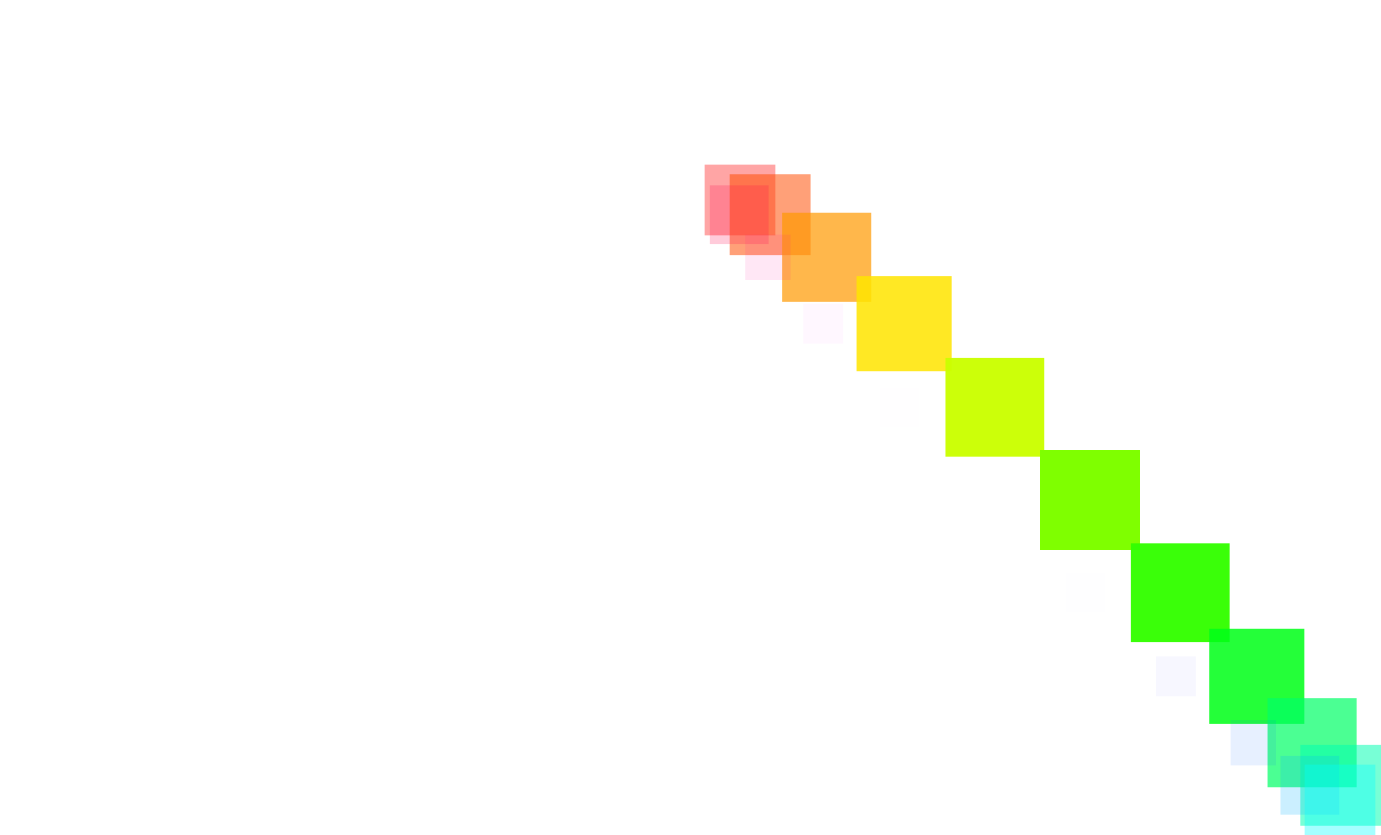
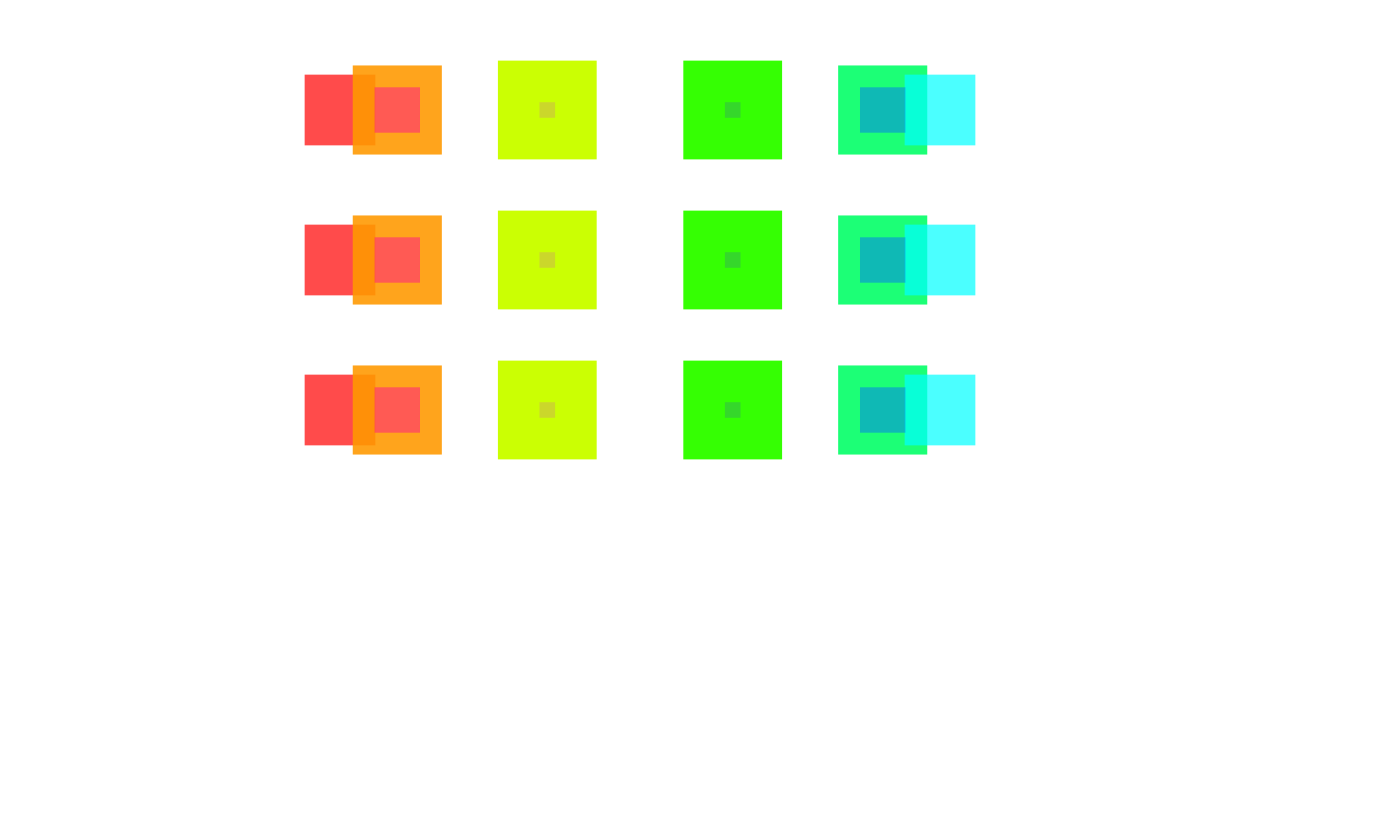
Before and after one commit to sonarct/carousel, a plain HTML site: page index.html in a window 1280 px wide. Shown: the part 140-975 px from the top of the page, 1381 px wide, since content can reach past the window. After the commit the page ends 800 px from the top, so only its background shows below. Drawn offline with Linux system fonts and the light colour scheme.

Commit message:
rebuild with Alex, change drawObject and coordinates

```diff
--- a/control.js
+++ b/control.js
@@ -1,16 +1,15 @@
-var	x0 		= window.innerWidth / 2
-,	y0 		= window.innerHeight / 2
-,	radiusX = 300
-,	radiusY = 50
-,	angle 	= 0
+var	radius	= 300
+,	angle	= 0
 ,	speed	= 0.005
-,	amount  = 20
+,	amount	= 10
 
-var myDrag 		= new Drag(document)
-,	myMomentum 	= new Momentum
-,	myDivs 		= new Divificator(amount);
+var myDrag		= new Drag(document)
+,	myMomentum	= new Momentum
+,	myDivs		= new Divificator(amount)
+,	myDivs2		= new Divificator(amount)
+,	myDivs3		= new Divificator(amount)
 
-var result
+
 
 function animate() {
 	myMomentum.push(myDrag.offset)
@@ -18,9 +17,14 @@ function animate() {
 	if (myMomentum.active) {
 		myDrag.offset.x = myMomentum.point.x
 	}
-	calculateAngle()
+	angle = myDrag.offset.x * speed
 	for (var i = 0; i < amount; i++) {
-		drawObject(myDivs.div[i], angleOffset(i / amount), 1)
+		function setAngleOffset(myAngle) {
+			return myAngle = myAngle * 2 * Math.PI
+		}
+		drawObject(myDivs.div[i] , setAngleOffset(i/amount), 0   )
+		drawObject(myDivs2.div[i], setAngleOffset(i/amount), 150 )
+		drawObject(myDivs3.div[i], setAngleOffset(i/amount), -150)
 	}
 	requestAnimationFrame(animate)
 }
@@ -30,58 +34,52 @@ animate()
 
 
 function drawObject(div, angleOffset, diffHeight) {
-	x0 = window.innerWidth / 2
-	y0 = window.innerHeight / 2
-	z0 = 0
+	var	x0 = 0
+	,	y0 = 0
+	,	z0 = 0
 
-	var x = x0 - radiusX * Math.cos(angle + angleOffset)
-	,	y = y0 + radiusY * Math.sin(angle + angleOffset)
-	,	z = z0 + diffHeight
+	var x = x0 - radius * Math.cos(angle + angleOffset)
+	,	y = y0 + diffHeight
+	,	z = z0 + radius * Math.sin(angle + angleOffset)
 
 	var coordinates = [[x, y, z, 1]]
+	var matrix = [[1,0,0,0],[0,1,0,0],[0,0,1,0],[0,0,0,1]]
 
-	var matrix = [[1,1,0,0],[1,0,0,0],[0,0,1,0],[0,0,0,1]]
+	function MultiplyMatrix(A, B) {
+		var rowsA = A.length, colsA = A[0].length
+		,	rowsB = B.length, colsB = B[0].length
+		,	C = []
+		if (colsA != rowsB) return false
+		for (var i = 0; i < rowsA; i++) C[i] = []
+		for (var k = 0; k < colsB; k++) {
+			for (var i = 0; i < rowsA; i++) {
+				var t = 0
+				for (var j = 0; j < rowsB; j++) {
+					t += A[i][j] * B[j][k]
+				}
+				C[i][k] = t
+			}
+		}
+		return C
+	}
 
-	result = MultiplyMatrix(coordinates, matrix)
+	var result = MultiplyMatrix(coordinates, matrix)
+	var rad = (angle + angleOffset + Math.PI / 2) / 2
 
+	var scale = Math.abs(Math.sin(rad))
+	//scale = 1
 
+	// if(scale < 0.4) scale = 0.4
+	var opacity = Math.abs(Math.sin(rad))
+	//if(opacity < 0.99) opacity = Math.pow(opacity, 3)
+	//opacity = 1
 
-	var scale = Math.abs(Math.sin((angle + angleOffset + Math.PI / 2) / 2))
-	if(scale < 0.4) scale = 0.4
-	var opacity = Math.abs(Math.sin((angle + angleOffset + Math.PI / 2) / 2))
-	if(opacity < 0.99) opacity = Math.pow(opacity, 3)
+	var dX = result[0][0] + window.innerWidth  / 2
+	,	dZ = result[0][1] + window.innerHeight / 2
 
 	div.style.zIndex = Math.round(result[0][1])
-	div.style.transform = 'translate(' + result[0][0] + 'px,' + result[0][1] + 'px) scale(' + scale + ')'
+	div.style.transform = 'translate('+ dX +'px,'+ dZ +'px) scale('+ scale +')'
 	div.style.opacity = opacity
-}
-
-
-function MultiplyMatrix(A,B) {
-    var rowsA = A.length, colsA = A[0].length,
-        rowsB = B.length, colsB = B[0].length,
-        C = [];
-
-    if (colsA != rowsB) return false;
-    for (var i = 0; i < rowsA; i++) C[i] = [];
-    for (var k = 0; k < colsB; k++)
-     { for (var i = 0; i < rowsA; i++)
-        { var t = 0;
-          for (var j = 0; j < rowsB; j++) t += A[i][j]*B[j][k];
-          C[i][k] = t;
-        }
-     }
-    return C;
-}
-
-
-function calculateAngle() {
-	angle = myDrag.offset.x * speed
-}
-
-
-function angleOffset(myAngle) {
-	return myAngle = myAngle * 2 * Math.PI
 }
 
 
@@ -94,11 +92,3 @@ myDrag.events.on('end', function() {
 myDrag.events.on('drag', function() {
 	myMomentum.stop()
 })
-
-
-
-// var coordinates = [[3, 3, 3, 1]]
-
-// 	var matrix = [[1,0,0,0],[0,0,0,0],[0,0,1,0],[0,0,0,1]]
-
-// var xxx =	MultiplyMatrix(coordinates, matrix)
--- a/style.css
+++ b/style.css
@@ -10,9 +10,6 @@
 	width: 100px;
 	height: 100px;
 	background-color: pink;
-	border-color: black;
-	border-width: 5px;
-	/*border-style: solid;*/
 	margin: -50px 0 0 -50px;
 }
 
```
